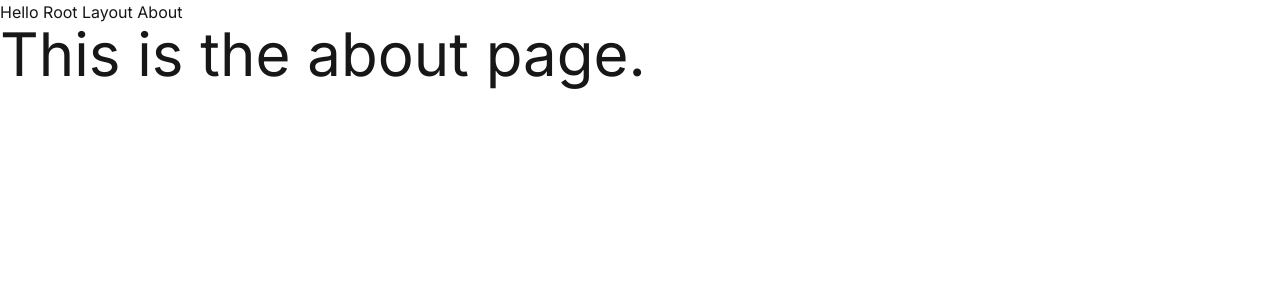
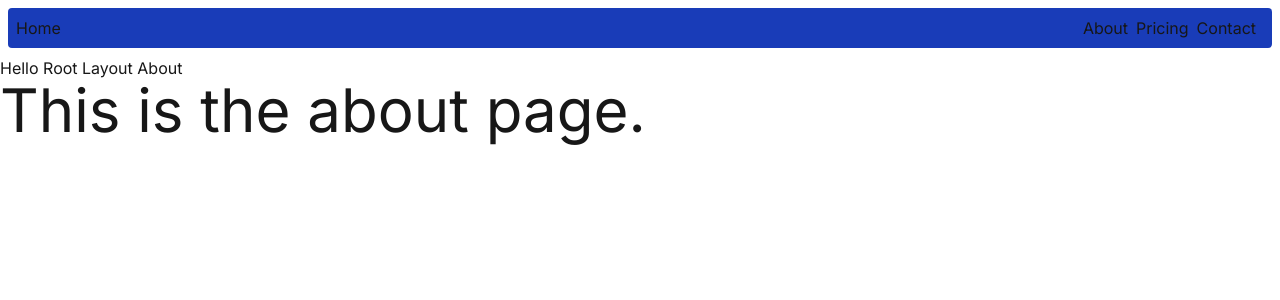
Before and after one commit to arm-code/alro, a Next.js app: page /about in a window 1280 px wide. Shown: the top 300 px of the page. Built offline with nearby package versions, Linux system fonts and the light colour scheme.

Commit message:
feat: adding nav bar

```diff
--- a/app/(general)/layout.tsx
+++ b/app/(general)/layout.tsx
@@ -1,13 +1,17 @@
+import { Navbar } from "@/components";
 
-export default function AboutLayout({
+export default function GeneralLayout({
  children
 }: {
  children: React.ReactNode;
 }) {
   return (
-    <div>
+    <>
+      <Navbar/>
+      <div>
       <h1>Hello Root Layout About</h1>
       { children }
     </div>
+    </>
   );
 }
--- /dev/null
+++ b/components/index.ts
@@ -0,0 +1,3 @@
+
+
+export * from './navbar/Navbar'
--- /dev/null
+++ b/components/navbar/Navbar.tsx
@@ -0,0 +1,14 @@
+
+export const Navbar = () => {
+  return (
+    <nav className="flex bg-blue-800 bg-opacity-30 p-2 m-2 rounded">
+        <span>Home</span>
+
+        <div className="flex flex-1"></div>
+
+        <a className="mr-2" href="/about">About</a>
+        <a className="mr-2" href="/pricing">Pricing</a>
+        <a className="mr-2" href="/contact">Contact</a>
+    </nav>
+  )
+}
```
